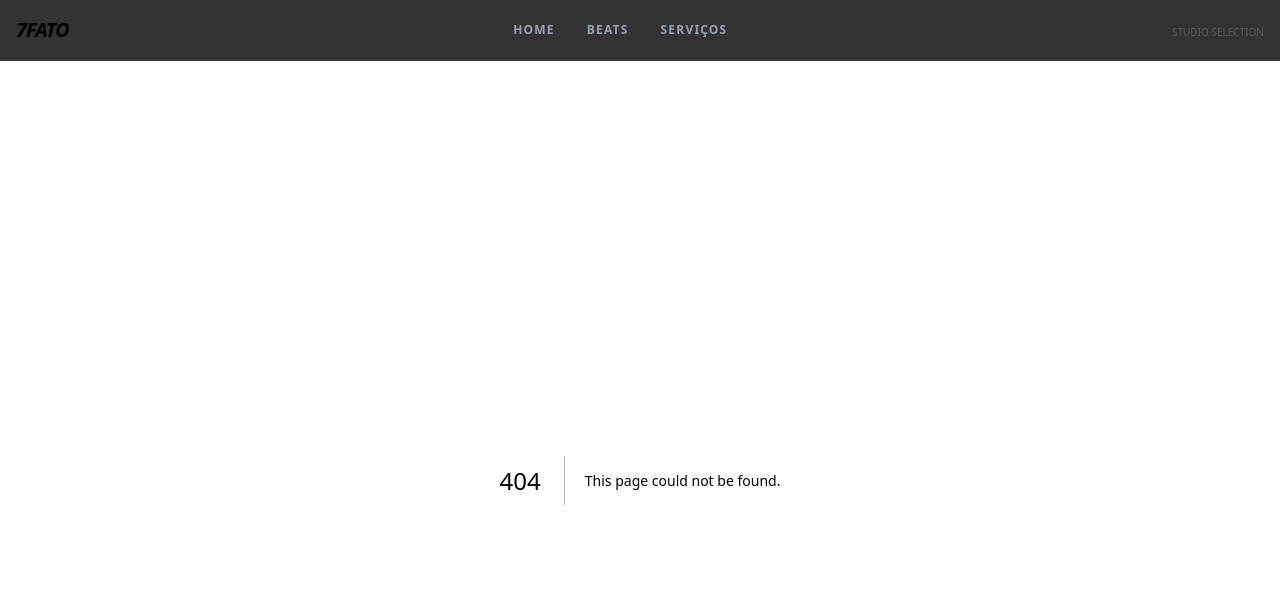
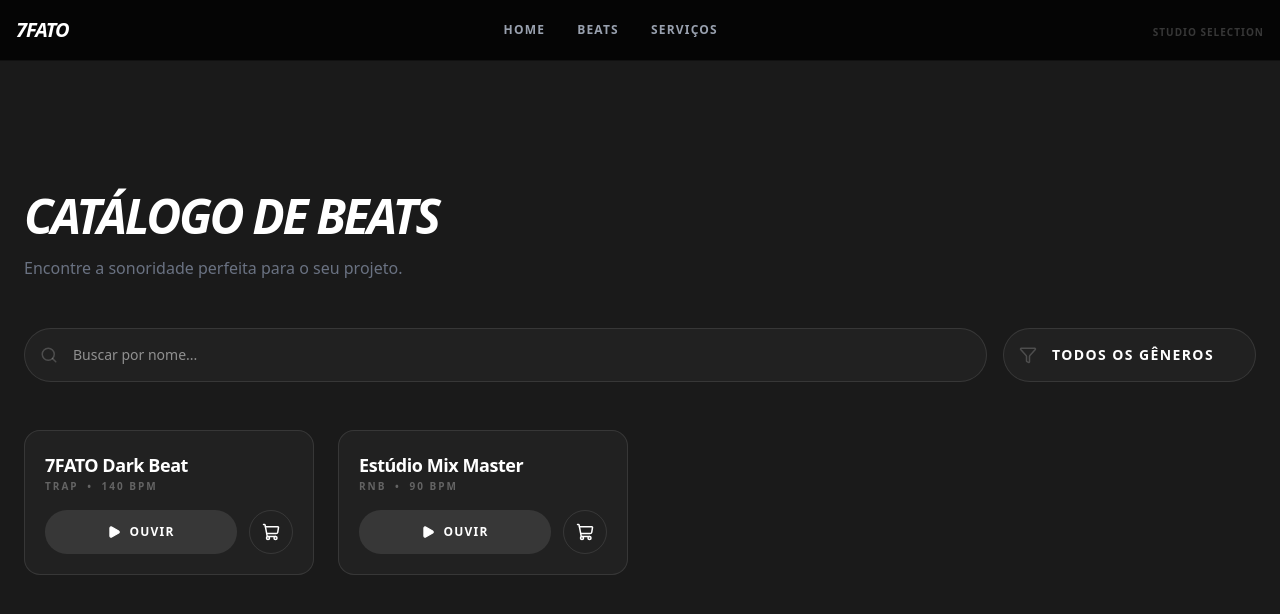
Before and after one commit to leonardosantana-tech/7fato, a Next.js app: page /en/beats in a window 1280 px wide. Before the commit this address had no page. Shown: the top 614 px of the page. Built offline with nearby package versions, Linux system fonts and the light colour scheme.

Commit message:
home and beats for greatness

```diff
--- /dev/null
+++ b/src/app/(routes)/[locale]/beats/page.tsx
@@ -0,0 +1,76 @@
+"use client";
+
+import BeatCard from "@/components/beats/BeatCard";
+import { useBeatSearch } from "@/hooks/useBeatSearch";
+import { Search, Filter } from "lucide-react";
+
+export default function BeatsPage() {
+  const { query, setQuery, genre, setGenre, beats } = useBeatSearch();
+
+  return (
+    <main className="container mx-auto pt-28 pb-24 px-6">
+      <header className="mb-12">
+        <h1 className="text-5xl font-black italic uppercase tracking-tighter mb-4">
+          Catálogo de Beats
+        </h1>
+        <p className="text-gray-500">
+          Encontre a sonoridade perfeita para o seu projeto.
+        </p>
+      </header>
+
+      {/* 🔍 SEARCH & FILTER BAR */}
+      <div className="flex flex-col md:flex-row gap-4 mb-12">
+        <div className="relative flex-1">
+          <Search
+            className="absolute left-4 top-1/2 -translate-y-1/2 text-white/20"
+            size={18}
+          />
+          <input
+            type="text"
+            placeholder="Buscar por nome..."
+            value={query}
+            onChange={(e) => setQuery(e.target.value)}
+            className="w-full pl-12 pr-4 py-4 bg-white/[0.03] border border-white/10 rounded-full text-sm focus:outline-none focus:border-white/30 transition-colors"
+          />
+        </div>
+
+        <div className="relative">
+          <Filter
+            className="absolute left-4 top-1/2 -translate-y-1/2 text-white/20"
+            size={18}
+          />
+          <select
+            value={genre}
+            onChange={(e) => setGenre(e.target.value)}
+            className="appearance-none pl-12 pr-10 py-4 bg-white/[0.03] border border-white/10 rounded-full text-sm font-bold uppercase tracking-widest focus:outline-none focus:border-white/30 cursor-pointer"
+          >
+            <option value="all" className="bg-neutral-900">
+              Todos os Gêneros
+            </option>
+            <option value="trap" className="bg-neutral-900">
+              Trap
+            </option>
+            <option value="rnb" className="bg-neutral-900">
+              R&B
+            </option>
+          </select>
+        </div>
+      </div>
+
+      {/* 🎧 LIST */}
+      {beats.length > 0 ? (
+        <div className="grid grid-cols-1 md:grid-cols-2 lg:grid-cols-3 xl:grid-cols-4 gap-6">
+          {beats.map((beat) => (
+            <BeatCard key={beat.id} beat={beat} />
+          ))}
+        </div>
+      ) : (
+        <div className="py-20 text-center border border-dashed border-white/10 rounded-3xl">
+          <p className="text-gray-500 italic">
+            Nenhum beat encontrado para sua busca.
+          </p>
+        </div>
+      )}
+    </main>
+  );
+}
--- a/src/components/beats/BeatCard.tsx
+++ b/src/components/beats/BeatCard.tsx
@@ -1,34 +1,49 @@
 "use client";
 
+import { useState } from "react";
 import { usePlayer } from "@/hooks/usePlayer";
-import { Play } from "lucide-react";
+import BuyModal from "./BuyModal";
+import { Play, ShoppingCart } from "lucide-react";
 
 export default function BeatCard({ beat }: any) {
   const { playTrack, currentTrack, isPlaying } = usePlayer();
+  const [open, setOpen] = useState(false);
 
   const isCurrent = currentTrack?.id === beat.id;
 
   return (
-    <div className="bg-white/5 border border-white/10 p-6 rounded-xl hover:bg-white/10 transition-colors group">
-      <div className="flex justify-between items-center">
-        <div>
-          <h3 className="font-bold text-lg">{beat.title}</h3>
-          <p className="text-xs text-gray-500 uppercase tracking-widest">
-            Exclusive License
-          </p>
-        </div>
+    <div className="bg-white/[0.03] border border-white/10 p-5 rounded-2xl hover:border-white/20 transition-all group">
+      <div className="mb-4">
+        <h3 className="font-bold text-lg tracking-tight">{beat.title}</h3>
+        <p className="text-[10px] font-black uppercase tracking-[0.2em] text-white/30">
+          {beat.genre} <span className="mx-1">•</span> {beat.bpm} BPM
+        </p>
+      </div>
+
+      <div className="flex gap-3">
+        <button
+          onClick={() => playTrack(beat)}
+          className={`flex-1 flex items-center justify-center gap-2 py-3 rounded-full font-bold text-xs uppercase tracking-widest transition-all ${
+            isCurrent && isPlaying
+              ? "bg-white text-black scale-[0.98]"
+              : "bg-white/10 text-white hover:bg-white hover:text-black"
+          }`}
+        >
+          <Play size={14} fill="currentColor" />
+          {isCurrent && isPlaying ? "Tocando" : "Ouvir"}
+        </button>
 
         <button
-          onClick={() => playTrack(beat)}
-          className={`p-4 rounded-full transition-all ${
-            isCurrent && isPlaying
-              ? "bg-green-500 text-black scale-110"
-              : "bg-white text-black hover:scale-110"
-          }`}
+          onClick={() => setOpen(true)}
+          className="p-3 border border-white/10 rounded-full hover:bg-white/5 transition-colors"
         >
-          <Play size={20} fill="currentColor" />
+          <ShoppingCart size={18} />
         </button>
       </div>
+
+      {open && (
+        <BuyModal beatName={beat.title} onClose={() => setOpen(false)} />
+      )}
     </div>
   );
 }
--- /dev/null
+++ b/src/components/beats/BuyModal.tsx
@@ -0,0 +1,60 @@
+"use client";
+
+import { X, Copy } from "lucide-react";
+
+type Props = {
+  beatName: string;
+  onClose: () => void;
+};
+
+export default function BuyModal({ beatName, onClose }: Props) {
+  const message = `Salve 7FATO! Tenho interesse no beat "${beatName}" que vi no site. Como funciona a licença?`;
+
+  const handleAction = async () => {
+    await navigator.clipboard.writeText(message);
+    // Link direto para o perfil do estúdio
+    window.open("https://www.instagram.com/7fato", "_blank");
+  };
+
+  return (
+    <div className="fixed inset-0 bg-black/90 backdrop-blur-sm flex items-center justify-center z-[100] p-4">
+      <div className="bg-neutral-900 border border-white/10 p-8 rounded-2xl w-full max-w-md relative animate-in fade-in zoom-in duration-300">
+        <button
+          onClick={onClose}
+          className="absolute top-4 right-4 text-gray-500 hover:text-white"
+        >
+          <X size={20} />
+        </button>
+
+        <div className="text-center mb-6">
+          <h2 className="text-2xl font-black italic uppercase tracking-tighter mb-2">
+            Adquirir Beat
+          </h2>
+          <p className="text-gray-400 text-sm">
+            O link abrirá o Instagram e copiará a mensagem abaixo.
+          </p>
+        </div>
+
+        <div className="bg-black/40 border border-white/5 p-4 rounded-lg mb-6 text-sm text-gray-300 font-mono italic">
+          "{message}"
+        </div>
+
+        <div className="space-y-3">
+          <button
+            onClick={handleAction}
+            className="w-full bg-white text-black font-black uppercase py-4 rounded-full flex items-center justify-center gap-2 hover:bg-gray-200 transition-all"
+          >
+            <Copy size={18} /> Copiar e Abrir Instagram
+          </button>
+
+          <button
+            onClick={onClose}
+            className="w-full text-xs font-bold uppercase tracking-widest text-gray-600 hover:text-gray-400 py-2 transition-colors"
+          >
+            Voltar ao catálogo
+          </button>
+        </div>
+      </div>
+    </div>
+  );
+}
--- a/src/components/layout/Header.tsx
+++ b/src/components/layout/Header.tsx
@@ -4,7 +4,9 @@ import Link from "next/link";
 import { useParams } from "next/navigation";
 
 export default function Header() {
-  const { locale } = useParams();
+  const params = useParams();
+  // Se params.locale não existir, usamos 'pt' como padrão para evitar o 'undefined'
+  const locale = params?.locale || "pt";
 
   return (
     <header className="fixed top-0 left-0 w-full bg-black/80 backdrop-blur-md border-b border-white/5 p-4 z-50">
@@ -17,6 +19,7 @@ export default function Header() {
         </Link>
 
         <nav className="flex gap-8 text-xs font-bold uppercase tracking-widest text-gray-400">
+          {/* Usando o locale de forma segura nos links */}
           <Link
             href={`/${locale}`}
             className="hover:text-white transition-colors"
@@ -38,8 +41,9 @@ export default function Header() {
         </nav>
 
         <div className="hidden md:block">
-          {/* Espaço reservado para busca/idioma futuramente */}
-          <span className="text-[10px] text-white/20">STUDIO SELECTION</span>
+          <span className="text-[10px] text-white/20 uppercase font-bold tracking-widest">
+            Studio Selection
+          </span>
         </div>
       </div>
     </header>
--- a/src/data/mock/beats.ts
+++ b/src/data/mock/beats.ts
@@ -2,11 +2,15 @@ export const beats = [
   {
     id: "1",
     title: "7FATO Dark Beat",
+    genre: "trap",
+    bpm: 140,
     url: "https://www.soundhelix.com/examples/mp3/SoundHelix-Song-1.mp3", // Link de teste
   },
   {
     id: "2",
     title: "Estúdio Mix Master",
+    genre: "rnb",
+    bpm: 90,
     url: "https://www.soundhelix.com/examples/mp3/SoundHelix-Song-2.mp3", // Link de teste
   },
 ];
--- /dev/null
+++ b/src/hooks/useBeatSearch.ts
@@ -0,0 +1,23 @@
+// (Busca e Filtros de Beats) //
+"use client";
+
+import { useState, useMemo } from "react";
+import { beats } from "@/data/mock/beats";
+import { normalizeString } from "@/utils/normalizeString";
+
+export const useBeatSearch = () => {
+  const [query, setQuery] = useState("");
+  const [genre, setGenre] = useState("all");
+
+  const filtered = useMemo(() => {
+    return beats.filter((beat) => {
+      const titleMatches = normalizeString(beat.title).includes(
+        normalizeString(query),
+      );
+      const genreMatches = genre === "all" || beat.genre === genre;
+      return titleMatches && genreMatches;
+    });
+  }, [query, genre]);
+
+  return { query, setQuery, genre, setGenre, beats: filtered };
+};
--- a/src/hooks/usePlayer.ts
+++ b/src/hooks/usePlayer.ts
@@ -1,3 +1,5 @@
+// (Controle do Áudio)
+
 import { usePlayerStore } from "@/store/player.store";
 
 export const usePlayer = () => {
```
Also changed, not shown: src/app/(routes)/[locale]/portfolio/page.tsx (added), src/app/(routes)/[locale]/servicos/page.tsx (added).
